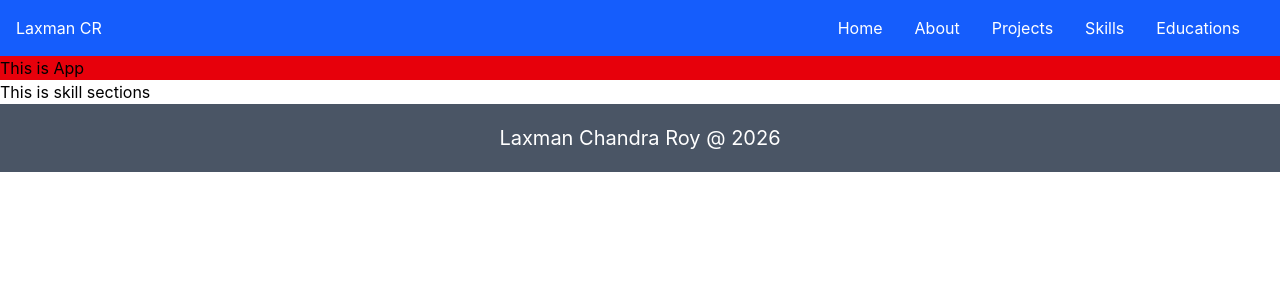
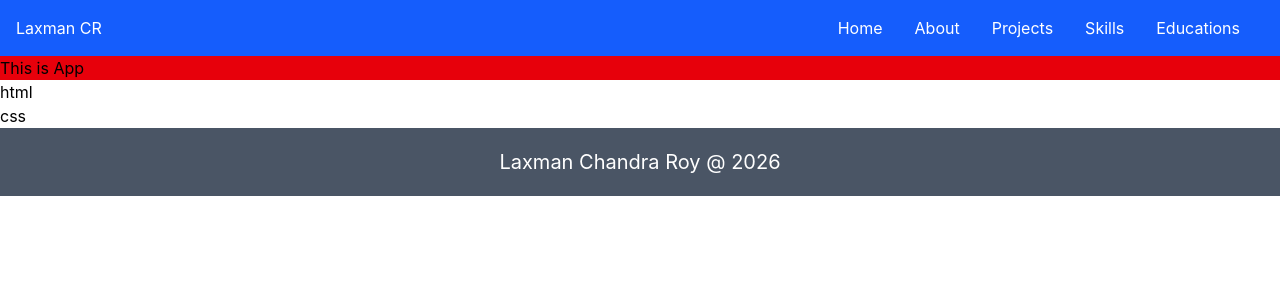
Before and after one commit to laxmancroy/mern-without-ai, a React (Vite) app: page / in a window 1280 px wide. Shown: the top 300 px of the page. Built offline with nearby package versions, Linux system fonts and the light colour scheme.

Commit message:
skill section minimal update

```diff
--- a/src/components/Skills.jsx
+++ b/src/components/Skills.jsx
@@ -1,5 +1,23 @@
+const skillList = [
+    {
+        name: 'html',
+        progress: 90
+    },
+    {
+        name: 'css',
+        progress: 80
+    }
+]
+
 export function Skills() {
     return (
-        <div>This is skill sections</div>
+        <div>
+            {
+                skillList.map((val) => (
+                    <h2 key={val.name}>{val.name}</h2>
+                ))
+            }
+
+        </div >
     )
 }
```
